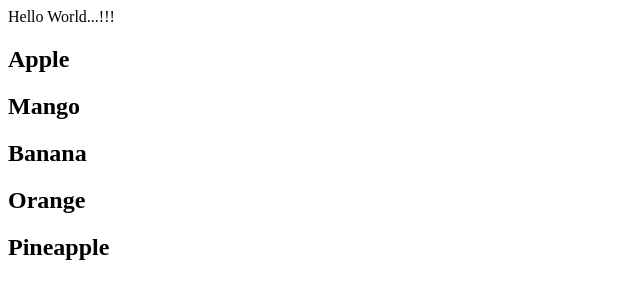
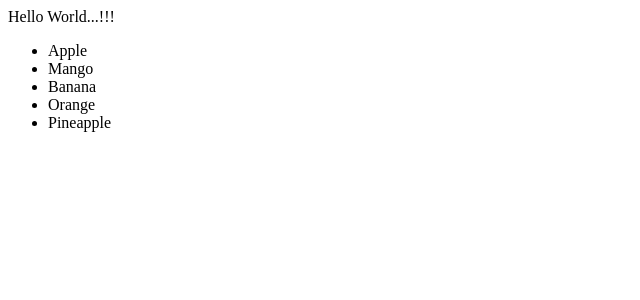
Before and after one commit to ashimaakash03/reactjs-project, a React (Vite) app in the folder reactjs-project/: page / in a window 1280 px wide. Shown: the top 300 px of the page, without its empty margins (0-640 px from the left). Built offline with nearby package versions, Linux system fonts and the light colour scheme.

Commit message:
modified display using unordered list

```diff
--- a/reactjs-project/src/components/Fruits.jsx
+++ b/reactjs-project/src/components/Fruits.jsx
@@ -2,9 +2,11 @@ const Fruits = () => {
   const fruits = ["Apple", "Mango", "Banana", "Orange", "Pineapple"];
   return (
     <div>
-      {fruits.map((fruit) => (
-        <h2 key={fruit}>{fruit}</h2>
-      ))}
+      <ul>
+        {fruits.map((fruit) => (
+          <li key={fruit}>{fruit}</li>
+        ))}
+      </ul>
     </div>
   );
 };
```
